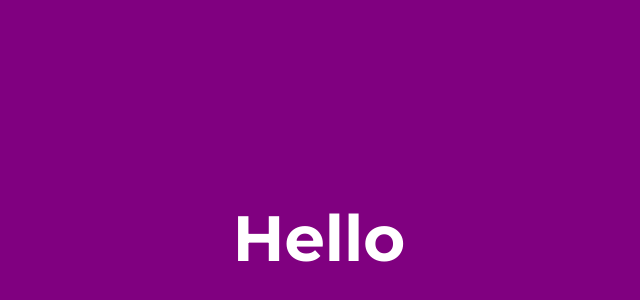
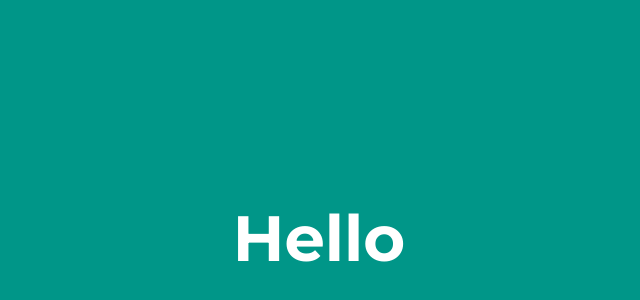
Before and after one commit to Jacob-Gray/jacob-gray.github.io, a plain HTML site: page index.html in a window 1280 px wide. Shown: the part 162-462 px from the top of the page, without its empty margins (321-961 px from the left). Drawn offline with Linux system fonts and the light colour scheme.

Commit message:
Update styles.css

```diff
--- a/styles.css
+++ b/styles.css
@@ -2,7 +2,7 @@ body, html{
 width:100%;
 height:100%;
 margin:auto;
-background:purple;
+background:#009688;
 color:white;
 }
 div{
```
